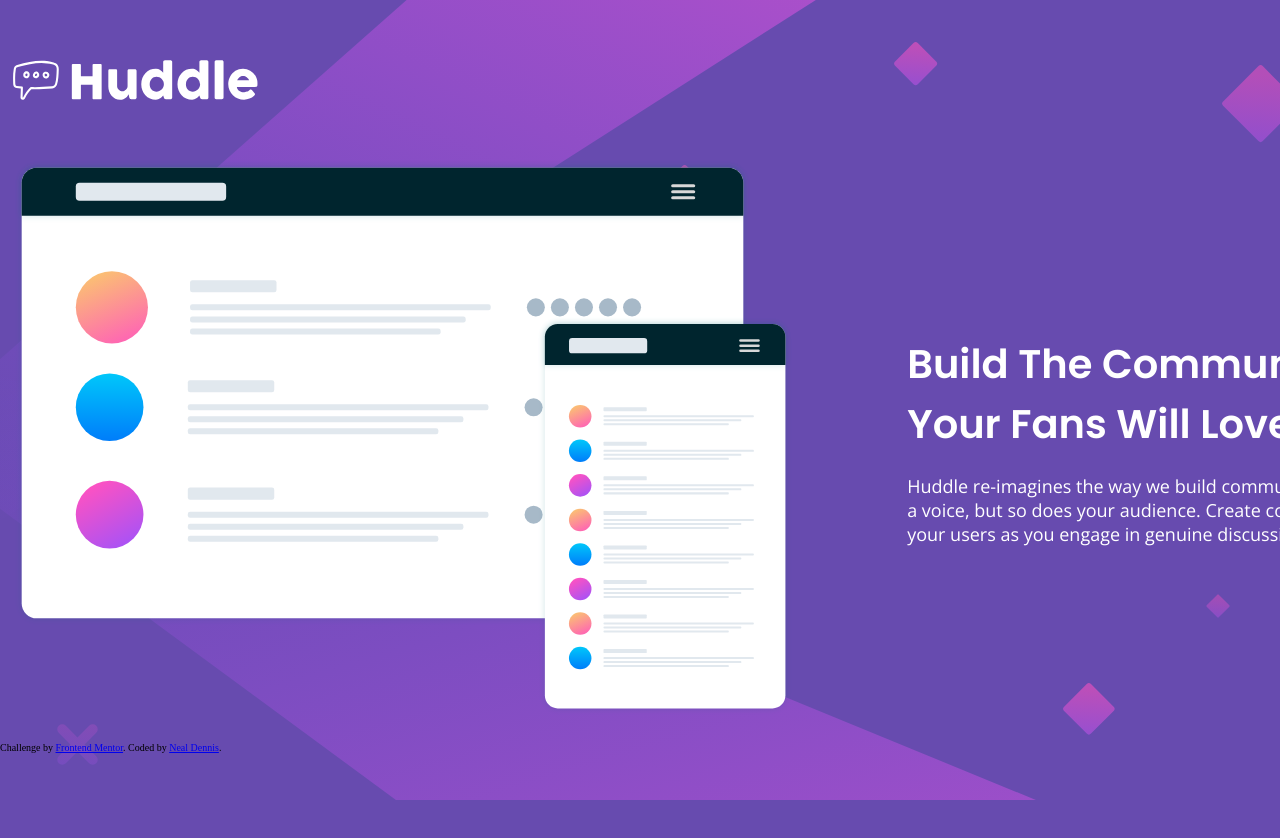
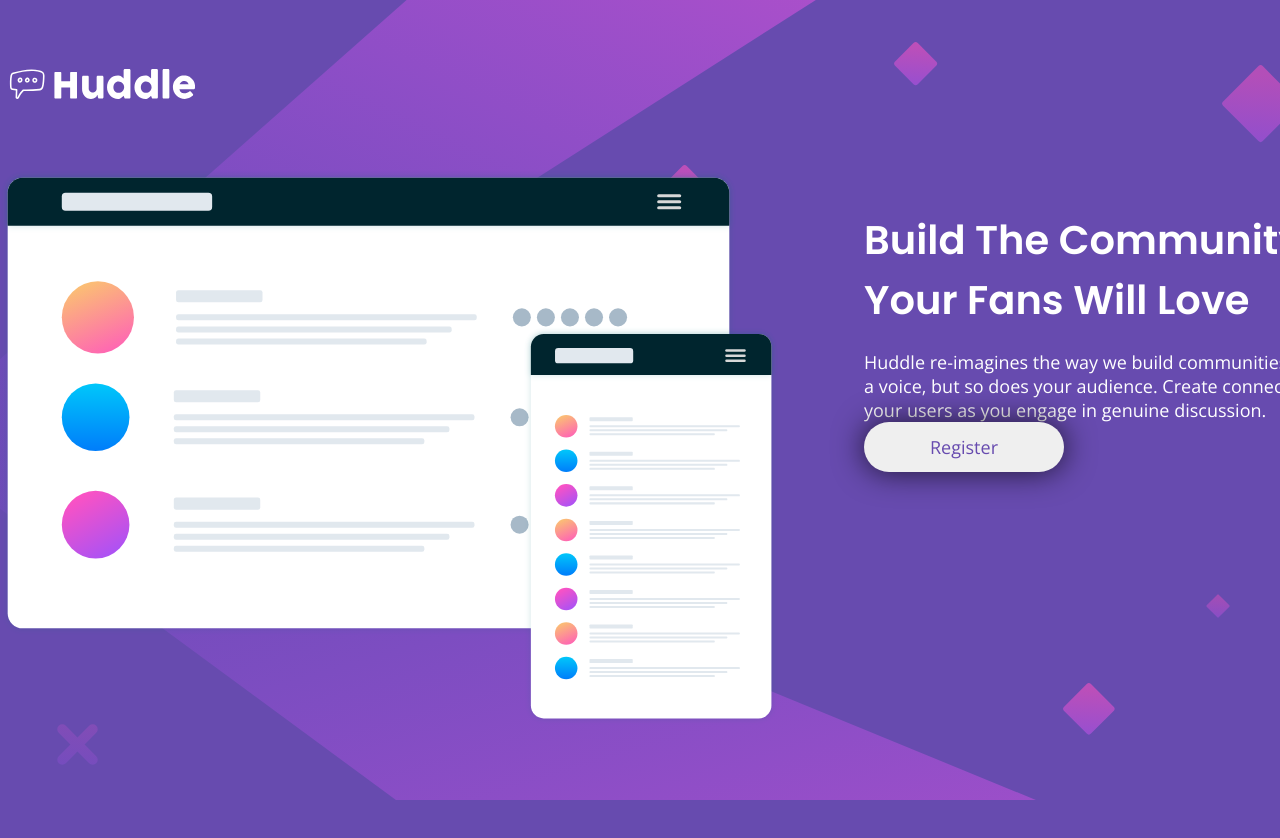
Before and after one commit to nealdennis/huddle-landing-page, a plain HTML site: page index.html in a window 1280 px wide. Shown: the top 838 px of the page. Before the commit the page ends 800 px from the top, so only its background shows below. Drawn offline with nearby package versions, Linux system fonts and the light colour scheme.

Commit message:
Layout change to grid

```diff
--- a/index.html
+++ b/index.html
@@ -12,31 +12,33 @@
 </head>
 <body>
   <header>
-  <img src="./images/logo.svg" alt="logo">
+    <img class="logo" src="./images/logo.svg" alt="logo">
   </header>
   <main>
     <section class="container">
-  <div class="content left">
-    <img src="images/illustration-mockups.svg">
+    <div class="left">
+      <img class="mockup" src="images/illustration-mockups.svg">
     </div>
-  <div class="content right">
+    <div class="right">
       <h1>Build The Community Your Fans Will Love</h1>
 
-  Huddle re-imagines the way we build communities. You have a voice, but so does your audience.
-  Create connections with your users as you engage in genuine discussion.
+      <p>Huddle re-imagines the way we build communities. You have a voice, but so does your audience.
+      Create connections with your users as you engage in genuine discussion. </p>
+
+      <button class="button">Register</button>
 
     </div>
     </section>
-  <section class="container social">
+  </main>
+  <footer>
+    <section class="social">
       <i class="lni lni-facebook"></i>
       <i class="lni lni-twitter"></i>
       <i class="lni lni-instagram"></i>
     </section>
-</main>
-  <footer>
     <p class="attribution">
-      Challenge by <a href="https://www.frontendmentor.io?ref=challenge" target="_blank">Frontend Mentor</a>.
-      Coded by <a href="#">Neal Dennis</a>.
+      Challenge by <a href="https://www.frontendmentor.io?ref=challenge" target="_blank">Frontend Mentor</a> <br/>
+      Coded by <a href="#">Neal Dennis</a>
     </p>
   </footer>
 </body>
--- a/styles/styles.css
+++ b/styles/styles.css
@@ -21,7 +21,14 @@
   background-repeat: no-repeat;
   background-position: top center;
   background-color: var(--violet);
-  height: 800px;
+  /* height: 800px; */
+  display: grid;
+  grid-template-columns: 1fr 1440px 1fr;
+  grid-template-rows:  170px 2fr 1fr;
+  grid-template-areas:
+    ". header ."
+    ". main ."
+    ". footer .";
 }
 
 h1 {
@@ -34,12 +41,17 @@
 }
 
 header {
-  margin: 0 auto;
-  display: flex;
-  align-items: center;
-  justify-content: flex-start;
-  width: 1440px;
-  height: 20vh;
+  grid-area: header;
+  justify-self: start;
+  align-self: center;
+}
+
+header .logo {
+  width: 200px;
+}
+
+main {
+  grid-area: main;
 }
 
 .container {
@@ -47,29 +59,44 @@
   font-weight: 400;
   font-size: 1.8rem;
   color: white;
-  width: 1440px;
   display: flex;
-  flex-wrap: wrap;
-  align-items: center;
-  justify-content: space-around;
-  margin: 0 auto;
 }
 
 .left {
   width: 60%;
 }
 
-.left img {
+.mockup {
   width: 90%;
 }
 
 .right {
   width: 36%;
+  margin-top: 40px;
+}
+
+.button {
+  color: var(--violet);
+  width: 200px;
+  height: 50px;
+  border-radius: 25px;
+  border: 0px solid;
+  -webkit-box-shadow: 0px 0px 30px 1px rgba(0,0,0,0.68);
+  -moz-box-shadow: 0px 0px 30px 1px rgba(0,0,0,0.68);
+  box-shadow: 0px 0px 30px 1px rgba(0,0,0,0.68);
+}
+
+footer{
+  grid-area: footer;
+  align-self: flex-start;
+  justify-self: end;
+  margin-top: 20px;
+  margin-right: 40px;
 }
 
 .social {
-  justify-content: flex-end;
   font-size: 2em;
+  color: white;
 }
 
 .lni {
@@ -78,3 +105,8 @@
   border: 1.5px solid white;
   border-radius: 25px;
 }
+
+.attribution {
+  color: white;
+  display: none;
+}
```
Lines whose indentation alone changed are shown as unchanged.
